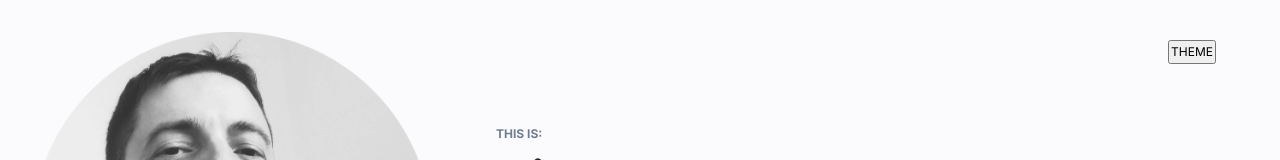
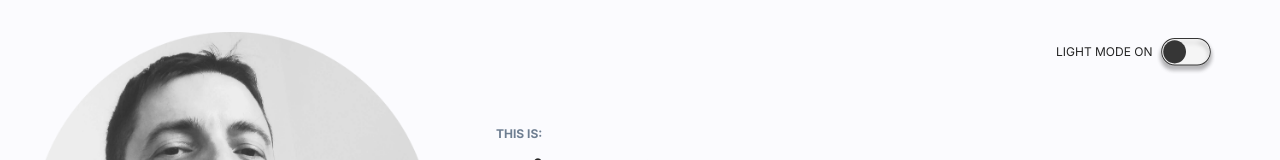
Before and after one commit to MCesarczyk/personal-homepage, a React (Create React App) app: page / in a window 1280 px wide. Shown: the top 160 px of the page. Built offline with nearby package versions, Linux system fonts and the light colour scheme; no server answers.

Commit message:
theme switcher button styled

```diff
--- a/src/App.js
+++ b/src/App.js
@@ -21,6 +21,7 @@ function App() {
     <>
       <ThemeProvider theme={theme}>
         <ThemeSwitcher
+          theme={theme}
           onClick={() => onButtonClick()}
         >
           THEME
--- a/src/features/themes/ThemeSwitcher/index.js
+++ b/src/features/themes/ThemeSwitcher/index.js
@@ -1,8 +1,16 @@
-import { SwitcherButton } from "./styled";
+import { SwitcherButton, SwitcherButtonImage } from "./styled";
+import light from "../../../images/lightMode.svg";
+import dark from "../../../images/darkMode.svg";
+import { lightMode } from "../../../theme";
 
-const ThemeSwitcher = ({ onClick }) => {
+const ThemeSwitcher = ({ theme, onClick }) => {
+    console.log(theme);
+
     return (
-        <SwitcherButton onClick={onClick}>THEME</SwitcherButton>
+        <SwitcherButton onClick={onClick}>
+             {theme === lightMode ? "LIGHT MODE ON" : "DARK MODE ON"}
+            <SwitcherButtonImage src={theme === lightMode ? light : dark} />
+        </SwitcherButton>
     )
 };
 
--- a/src/features/themes/ThemeSwitcher/styled.js
+++ b/src/features/themes/ThemeSwitcher/styled.js
@@ -1,10 +1,16 @@
 import styled from "styled-components";
 
 export const SwitcherButton = styled.button`
+    display: flex;
+    align-items: center;
+    justify-content: space-between;
     font-size: 12px;
-    width: 48px;
+    width: 160px;
     height: 24px;
-    padding: 1px;
+    padding: 0px;
+    border: none;
+    color: ${({theme})=>theme.color.primary};
+    background-color: transparent;
     position: absolute;
     top: 40px;
     right: 64px;
@@ -24,3 +30,9 @@ export const SwitcherButton = styled.button`
         right: 16px;
     }
 `;
+
+export const SwitcherButtonImage = styled.img`
+    width: 60px;
+    margin-bottom: -8px;
+    fill: crimson;
+`;
```
Also changed, not shown: src/images/darkMode.svg (added), src/images/lightMode.svg (added).
